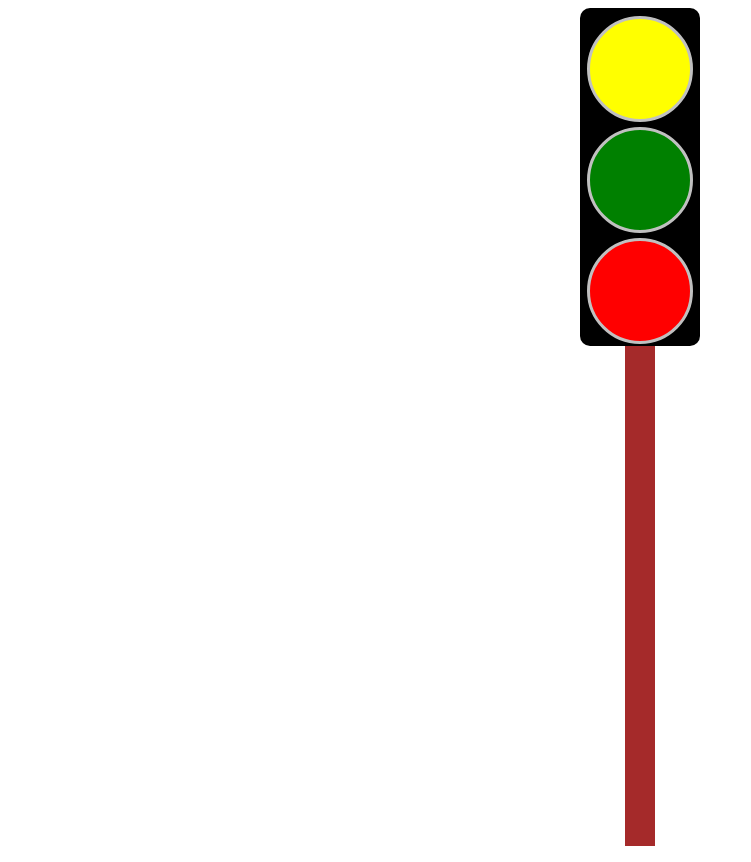
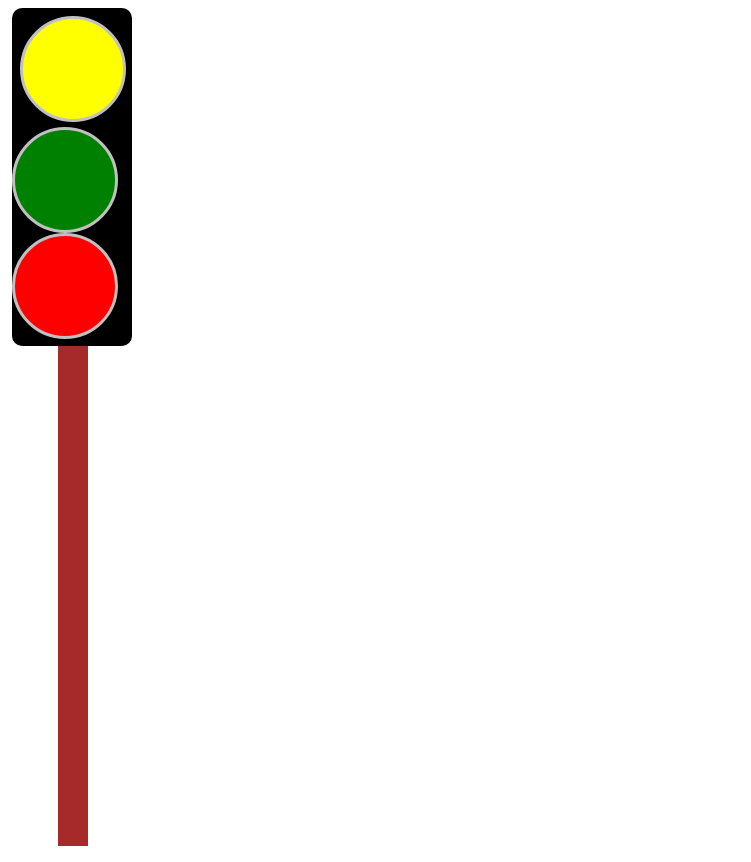
Before and after one commit to God-sprison/Traffic-light-, a plain HTML site: page index.html in a window 1280 px wide. Shown: the whole page, without its empty margins (0-751 px from the left). Drawn offline with Linux system fonts and the light colour scheme.

Commit message:
Update index.html

```diff
--- a/index.html
+++ b/index.html
@@ -10,7 +10,7 @@
         width:120px;
         border-radius:10px;
         padding-top:8px;
-
+        margin-left:4px;
         }
 
 #yellow{
@@ -22,7 +22,7 @@
        border-style:solid;
        border-color:silver;
   margin-bottom:5px;
-
+  margin-left:8px;
   margin-head:10px;
       }
       #green{
@@ -32,7 +32,7 @@
        border-radius:100px;
        border-style:solid;
        border-color:silver;
-
+       margin-left:8px
   margin-bottom:5px;
        }
       #red{
@@ -42,19 +42,18 @@
        border-radius:100px;
        border-style:solid;
        border-color:silver;
-
+       margin-left:8px
   margin-bottom:5px;
       }
       #stand{
         background-color:brown;
         height:500px;
         width:30px;
-
+        margin-left:50px;
       }
 </style>
     </head>
   <body>
-    <center>
       <p>
     <div id="container">
     <div id="yellow"></div>
@@ -63,6 +62,5 @@
   </div>
     <div id="stand"></div>
     </p>
-    </center>
   </body>
 </html>
```
